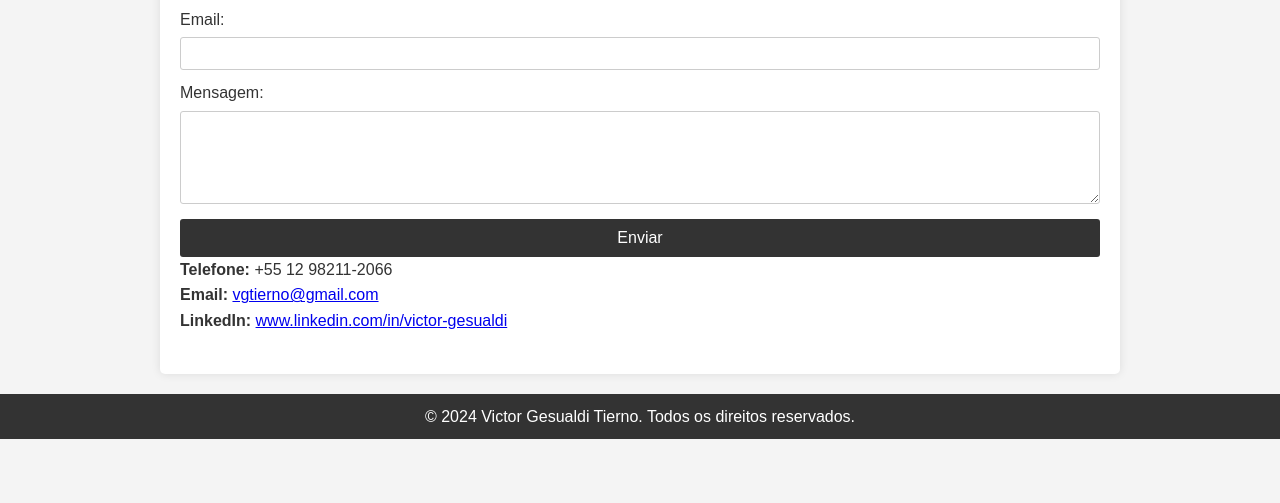
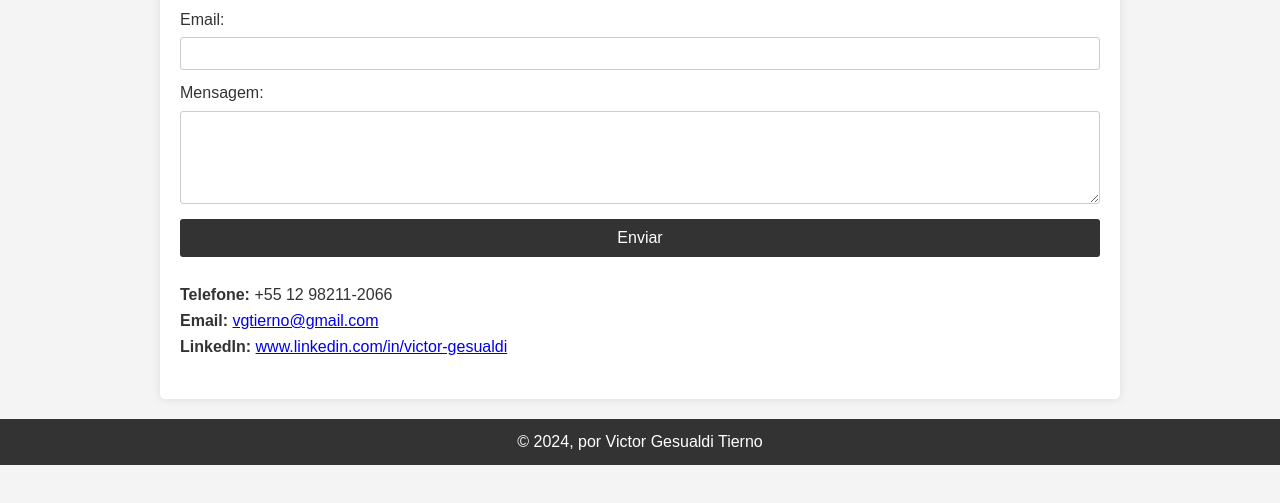
Before and after one commit to vgesualdi/victor-gesualdi, a plain HTML site: page contato.html in a window 1280 px wide. Shown: the part 201-704 px from the top of the page. Drawn offline with Linux system fonts and the light colour scheme.

Commit message:
Update contato.html
Polimento

```diff
--- a/contato.html
+++ b/contato.html
@@ -35,6 +35,7 @@
 
             <button type="submit">Enviar</button>
         </form>
+        <br>
         <div class="informacoes">
             <p><strong>Telefone:</strong> +55 12 98211-2066</p>
             <p><strong>Email:</strong> <a href="mailto:vgtierno@gmail.com">vgtierno@gmail.com</a></p>
@@ -45,7 +46,7 @@
 
     <!-- Rodapé -->
     <footer>
-    <p>&copy; 2024 Victor Gesualdi Tierno. Todos os direitos reservados.</p>
+        <p>&copy; 2024, por Victor Gesualdi Tierno</p>
     </footer>
 </body>
 </html>
```
Lines whose indentation alone changed are shown as unchanged.
